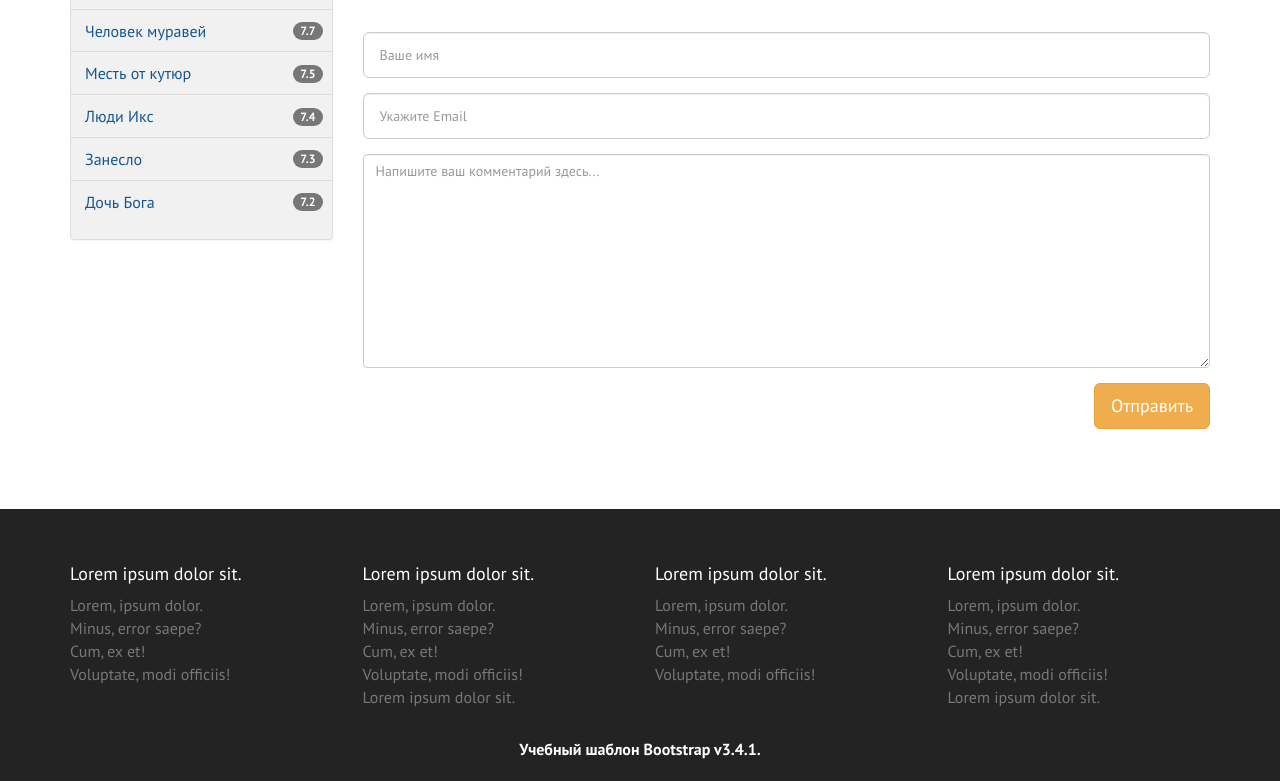
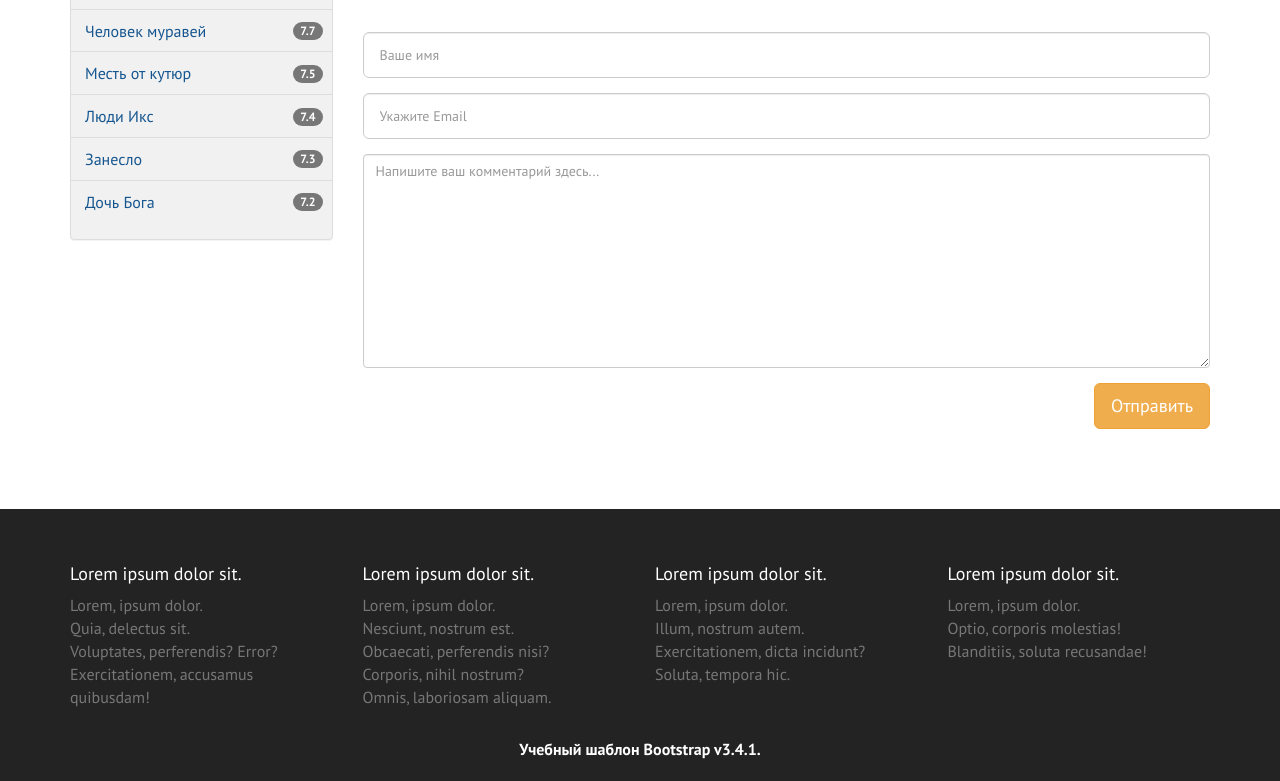
Before and after one commit to AlexVak1993/kinozal-template, a website: page page.html in a window 1280 px wide. Shown: the part 2144-2925 px from the top of the page. Drawn offline with Linux system fonts and the light colour scheme.

Commit message:
footer fix

```diff
--- a/page.html
+++ b/page.html
@@ -337,78 +337,40 @@
           <div class="footer-item__list col-md-3 col-xs-6">
             <h4>Lorem ipsum dolor sit.</h4>
             <ul>
-              <a href="#">
-                <li>Lorem, ipsum dolor.</li>
-              </a>
-              <a href="#">
-                <li>Minus, error saepe?</li>
-              </a>
-              <a href="#">
-                <li>Cum, ex et!</li>
-              </a>
-              <a href="#">
-                <li>Voluptate, modi officiis!</li>
-              </a>
+              <li><a href="#">Lorem, ipsum dolor.</a></li>
+              <li><a href="#">Quia, delectus sit.</a></li>
+              <li><a href="#">Voluptates, perferendis? Error?</a></li>
+              <li><a href="#">Exercitationem, accusamus quibusdam!</a></li>
             </ul>
           </div>
 
           <div class="footer-item__list col-md-3 col-xs-6">
             <h4>Lorem ipsum dolor sit.</h4>
             <ul>
-              <a href="#">
-                <li>Lorem, ipsum dolor.</li>
-              </a>
-              <a href="#">
-                <li>Minus, error saepe?</li>
-              </a>
-              <a href="#">
-                <li>Cum, ex et!</li>
-              </a>
-              <a href="#">
-                <li>Voluptate, modi officiis!</li>
-              </a>
-              <a href="#">
-                <li>Lorem ipsum dolor sit.</li>
-              </a>
+              <li><a href="#">Lorem, ipsum dolor.</a></li>
+              <li><a href="#">Nesciunt, nostrum est.</a></li>
+              <li><a href="#">Obcaecati, perferendis nisi?</a></li>
+              <li><a href="#">Corporis, nihil nostrum?</a></li>
+              <li><a href="#">Omnis, laboriosam aliquam.</a></li>
             </ul>
           </div>
 
           <div class="footer-item__list col-md-3 col-xs-6">
             <h4>Lorem ipsum dolor sit.</h4>
             <ul>
-              <a href="#">
-                <li>Lorem, ipsum dolor.</li>
-              </a>
-              <a href="#">
-                <li>Minus, error saepe?</li>
-              </a>
-              <a href="#">
-                <li>Cum, ex et!</li>
-              </a>
-              <a href="#">
-                <li>Voluptate, modi officiis!</li>
-              </a>
+              <li><a href="#">Lorem, ipsum dolor.</a></li>
+              <li><a href="#">Illum, nostrum autem.</a></li>
+              <li><a href="#">Exercitationem, dicta incidunt?</a></li>
+              <li><a href="#">Soluta, tempora hic.</a></li>
             </ul>
           </div>
 
           <div class="footer-item__list col-md-3 col-xs-6">
             <h4>Lorem ipsum dolor sit.</h4>
             <ul>
-              <a href="#">
-                <li>Lorem, ipsum dolor.</li>
-              </a>
-              <a href="#">
-                <li>Minus, error saepe?</li>
-              </a>
-              <a href="#">
-                <li>Cum, ex et!</li>
-              </a>
-              <a href="#">
-                <li>Voluptate, modi officiis!</li>
-              </a>
-              <a href="#">
-                <li>Lorem ipsum dolor sit.</li>
-              </a>
+              <li><a href="#">Lorem, ipsum dolor.</a></li>
+              <li><a href="#">Optio, corporis molestias!</a></li>
+              <li><a href="#">Blanditiis, soluta recusandae!</a></li>
             </ul>
           </div>
 
```
Also changed, not shown: index.html (+16 -18 lines).
